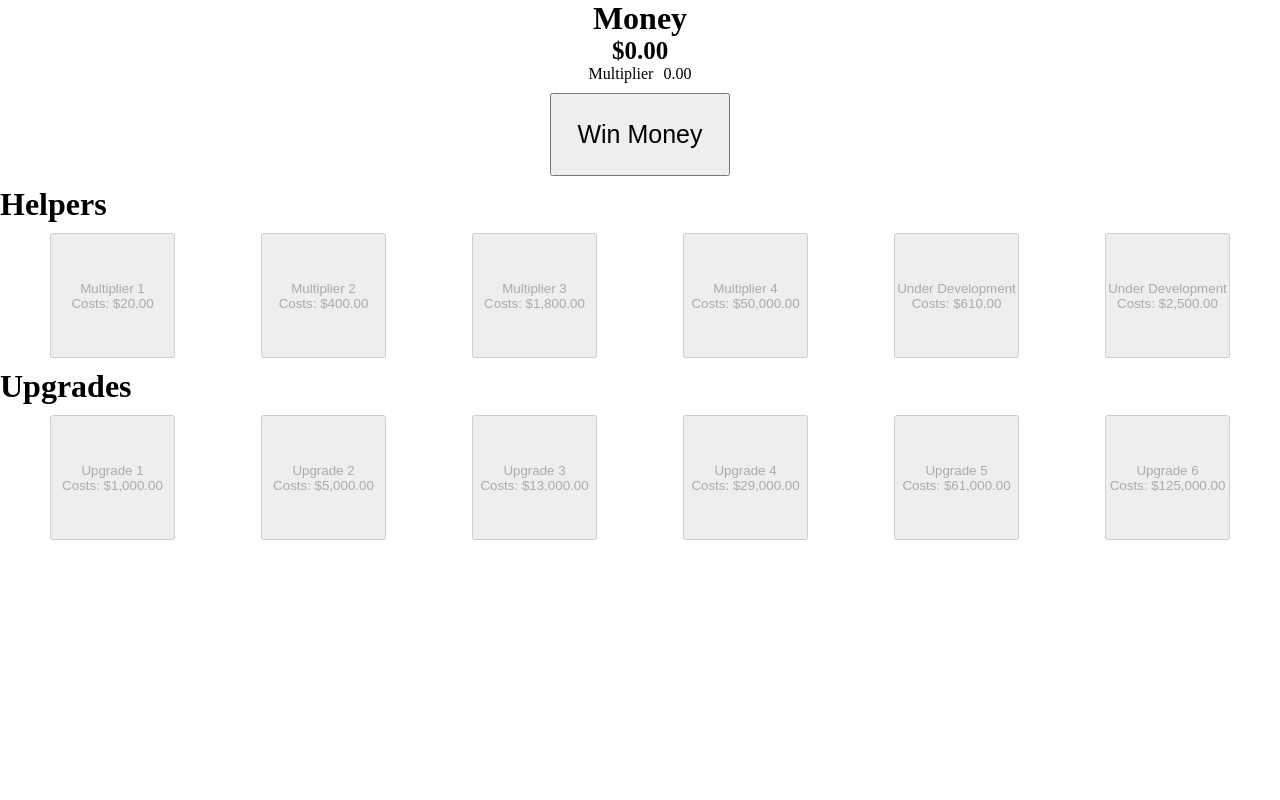
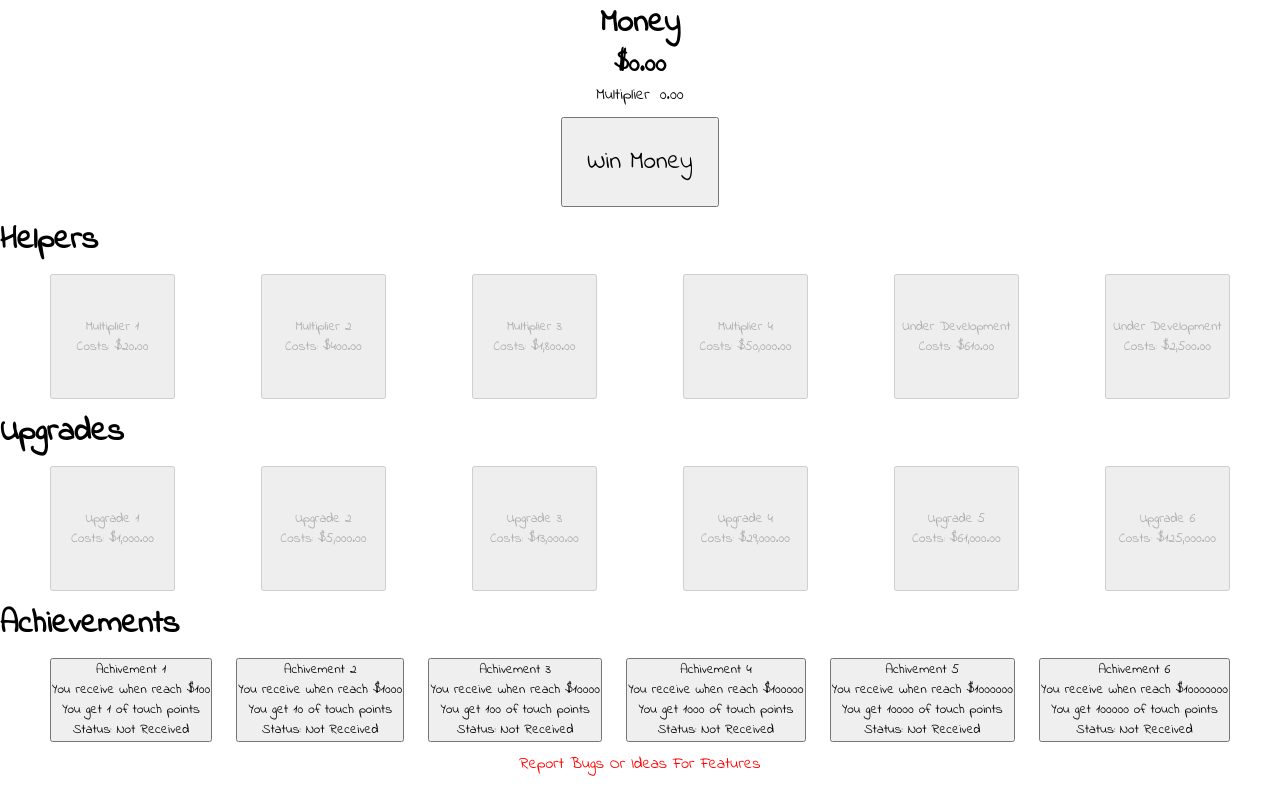
Before and after one commit to KolaTheCat/Clicker-Game, a plain HTML site: page index.html in a window 1280 px wide. Drawn offline with Linux system fonts and the light colour scheme.

Commit message:
Adjust Achieviment feature

```diff
--- a/index.html
+++ b/index.html
@@ -30,7 +30,14 @@
       <ul id="helpers"></ul>
       <h1>Upgrades</h1>
       <ul id="upgrades"></ul>
+      <h1>Achievements</h1>
+      <ul id="achievements"></ul>
     </div>
+    <footer>
+      <a href="https://trello.com/b/Un7r10et/clicker" class="feedback"
+        >Report Bugs Or Ideas For Features</a
+      >
+    </footer>
     <script src="./script.js"></script>
     <script src="./items.js"></script>
   </body>
--- a/script.js
+++ b/script.js
@@ -23,9 +23,46 @@ var touchcont = {
   4: 0,
   5: 0,
 };
-var received = false;
 
 const additive = 0.25;
+const achieviment = [
+  {
+    Nome: "Achivement 1",
+    When: 100,
+    Received: false,
+    Upgrade: 1,
+  },
+  {
+    Nome: "Achivement 2",
+    When: 1000,
+    Received: false,
+    Upgrade: 10,
+  },
+  {
+    Nome: "Achivement 3",
+    When: 10000,
+    Received: false,
+    Upgrade: 100,
+  },
+  {
+    Nome: "Achivement 4",
+    When: 100000,
+    Received: false,
+    Upgrade: 1000,
+  },
+  {
+    Nome: "Achivement 5",
+    When: 1000000,
+    Received: false,
+    Upgrade: 10000,
+  },
+  {
+    Nome: "Achivement 6",
+    When: 10000000,
+    Received: false,
+    Upgrade: 100000,
+  },
+];
 
 btn.addEventListener("click", () => {
   moneyValue += touchValue;
@@ -105,10 +142,13 @@ setInterval(() => {
     }
   }
 
-  if (moneyRegex >= 50 && !received) {
-    touchValue = 2;
-    received = true;
-    alert("First Achieviment: Reach $50");
+  for (let a = 0; a <= 5; a++) {
+    if (achieviment[a].When <= moneyRegex && achieviment[a].Received == false) {
+      touchValue += achieviment[a].Upgrade;
+      achieviment[a].Received = true;
+      alert(`${achieviment[a].Nome}: You reach ${achieviment[a].When}`);
+      alert(`Your touch was upgraded to ${achieviment[a].Upgrade}`);
+    }
   }
 }, 1);
 
@@ -143,3 +183,20 @@ function AddTouch(value, buy, id) {
     ).innerText = `Costs: ${FormatValue(buy / additive)}`;
   }
 }
+
+let achievements = document.getElementById("achievements");
+achieviment.forEach((item) => {
+  let li = document.createElement("li");
+  let rec = item.Received ? "Received" : "Not Received";
+
+  li.innerHTML = `
+    <button>
+      <p>${item.Nome}</p>
+      <p>You receive when reach $${item.When}</p>
+      <p>You get ${item.Upgrade} of touch points</p>
+      <p>Status: ${rec}</p>
+    </button>
+  `;
+
+  achievements.appendChild(li);
+});
--- a/style.css
+++ b/style.css
@@ -1,5 +1,8 @@
+@import url("https://fonts.googleapis.com/css2?family=Indie+Flower&display=swap");
+
 * {
   cursor: url("./src/cursor-removebg-preview.png"), auto;
+  font-family: "Indie Flower", cursive;
   margin: 0;
   padding: 0;
 }
@@ -27,6 +30,20 @@
 
 .multi #multi {
   margin-left: 10px;
+}
+
+.feedback {
+  align-items: center;
+  color: red;
+  display: flex;
+  justify-content: center;
+  margin: 10px 0;
+  text-decoration: none;
+  transition: text-decoration 0.5s;
+}
+
+.feedback:hover {
+  text-decoration: underline;
 }
 
 #btn {
@@ -64,3 +81,16 @@
   min-height: 125px;
   min-width: 125px;
 }
+
+#achievements {
+  display: flex;
+  flex-wrap: wrap;
+  list-style: none;
+  justify-content: space-between;
+  margin: 10px 50px;
+}
+
+#upgrades li button {
+  min-height: 125px;
+  min-width: 125px;
+}
```
